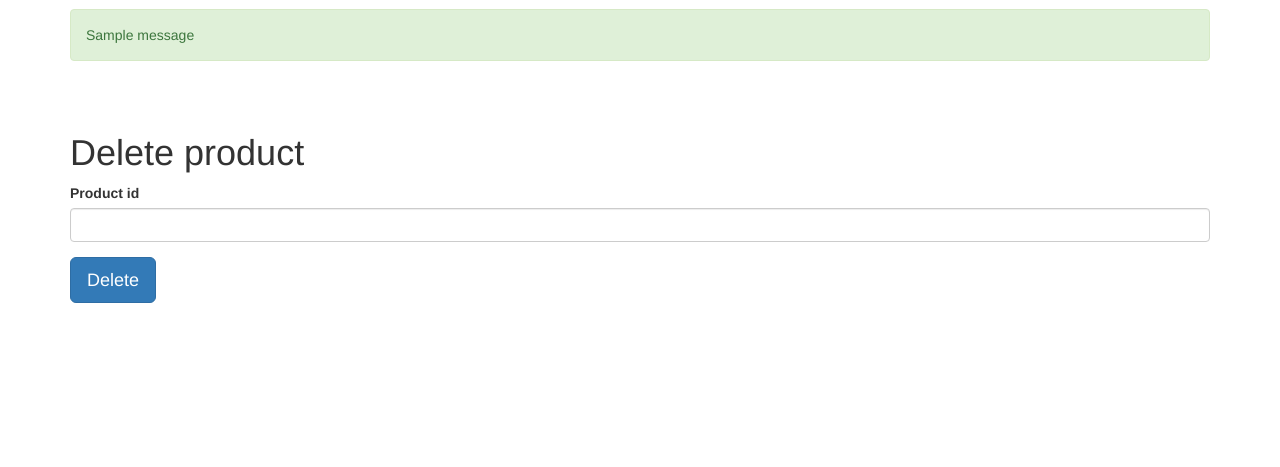
After one commit to denyszamiatin/ma_shop, a Python web app: template templates/delete_product.html in a window 1280 px wide. The commit adds this page. Shown: the part 333-800 px from the top of the page. Run offline with Jinja, Linux system fonts and the light colour scheme; the template is opened without the code that fills it, so the values that code supplies are empty; one stand-in notice (Sample message) is shown; some libraries are stand-ins or nearby versions.

Commit message:
catalogue page added, /admin/delete_product page added

```diff
--- a/products/products.py
+++ b/products/products.py
@@ -100,7 +100,7 @@ def delete_product(conn, product_id: int) -> None:
     with conn.cursor() as cursor:
         cursor.execute("""delete from products
                         where id = {0}""".format(product_id))
-        if cursor.fetchone():
+        if cursor.rowcount:
             conn.commit()
         else:
             raise errors.StoreError
--- /dev/null
+++ b/templates/delete_product.html
@@ -0,0 +1,18 @@
+{% extends "index_admin.html" %}
+{% block title %}Delete product {% endblock %}
+{% block content %}
+<div class="container">
+    {% for message in get_flashed_messages()%}
+    <div class="alert alert-success" role="alert">{{ message }}</div>
+    {% endfor %}
+    <p class="alert alert-light">{{ message }}</p>
+    <h1 class="m-5">Delete product</h1>
+    <form method="POST" enctype="multipart/form-data">
+    <div class="form-group">
+        <label for="product_id">Product id</label>
+        <input type="text" class="form-control" id="id_input" name="product_id" value="" required>
+    </div>
+     <p><button type="submit" class="btn btn-primary btn-lg">Delete</button></p>
+    </form>
+</div>
+{% endblock %}
--- a/templates/index.html
+++ b/templates/index.html
@@ -12,7 +12,7 @@
     <div class="collapse navbar-collapse" id="navbarResponsive">
       <ul class="navbar-nav ml-auto">
         <li class="nav-item"><a class="nav-link" href="/">Home</a></li>
-        <li class="nav-item"><a class="nav-link" href="/catalogue">Catalogue</a></li>
+        <li class="nav-item"><a class="nav-link" href="/categories">Catalogue</a></li>
         <li class="nav-item"><a class="nav-link" href="/product">Products</a></li>
         <li class="nav-item"><a class="nav-link" href="/cart">Cart</a></li>
         <li class="nav-item"><a class="nav-link" href="/news">News</a></li>
--- a/templates/index_admin.html
+++ b/templates/index_admin.html
@@ -16,7 +16,7 @@
               <div class="dropdown-menu">
                 <a class="dropdown-item" href="/admin/add_product">Add</a>
                 <a class="dropdown-item" href="#">Edit</a>
-                <a class="dropdown-item" href="#">Delete</a>
+                <a class="dropdown-item" href="/admin/delete_product">Delete</a>
               </div>
           </li>
           <li class="nav-item dropdown">
```
Also changed, not shown: app.py (+10 -0 lines).
